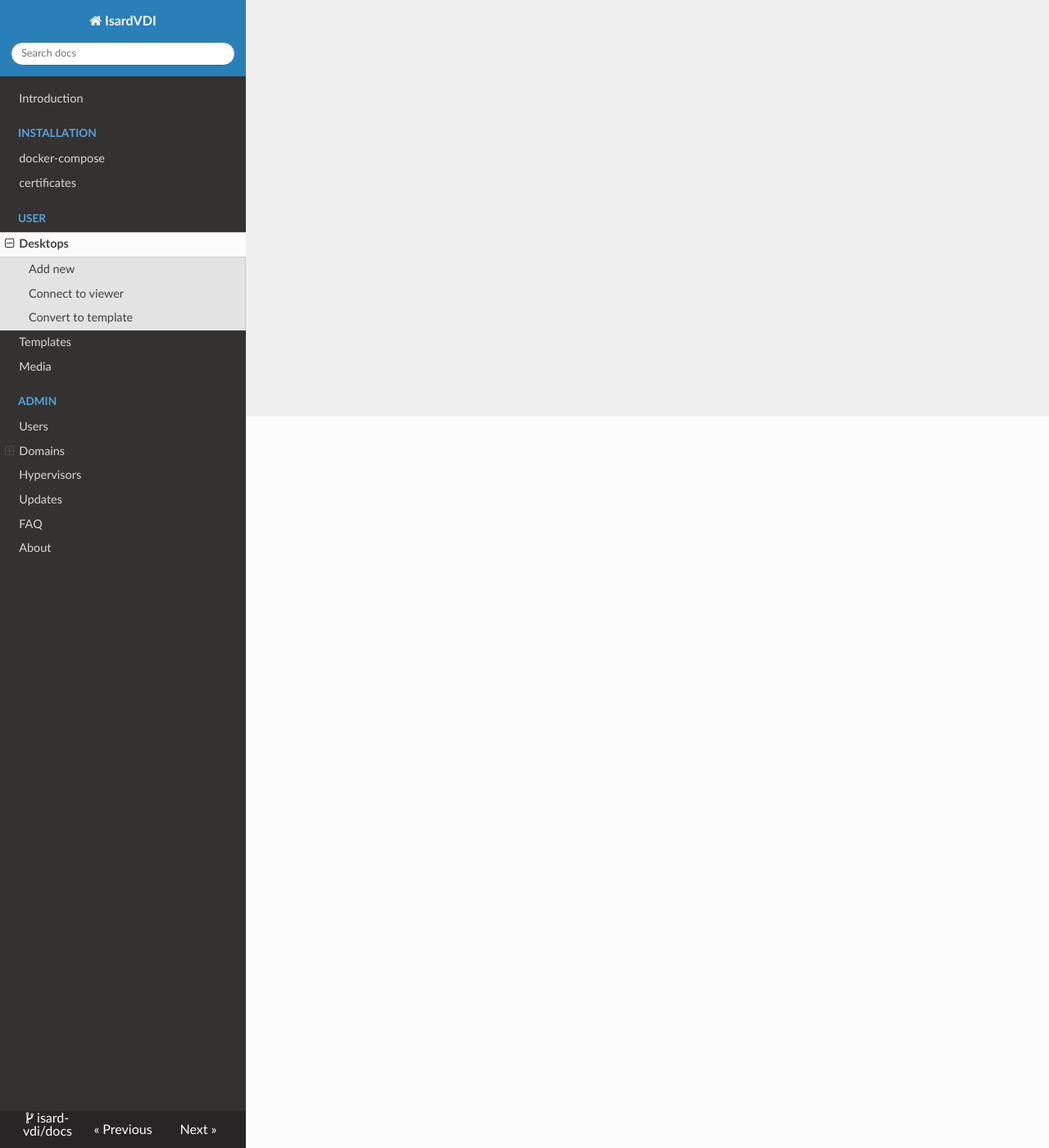
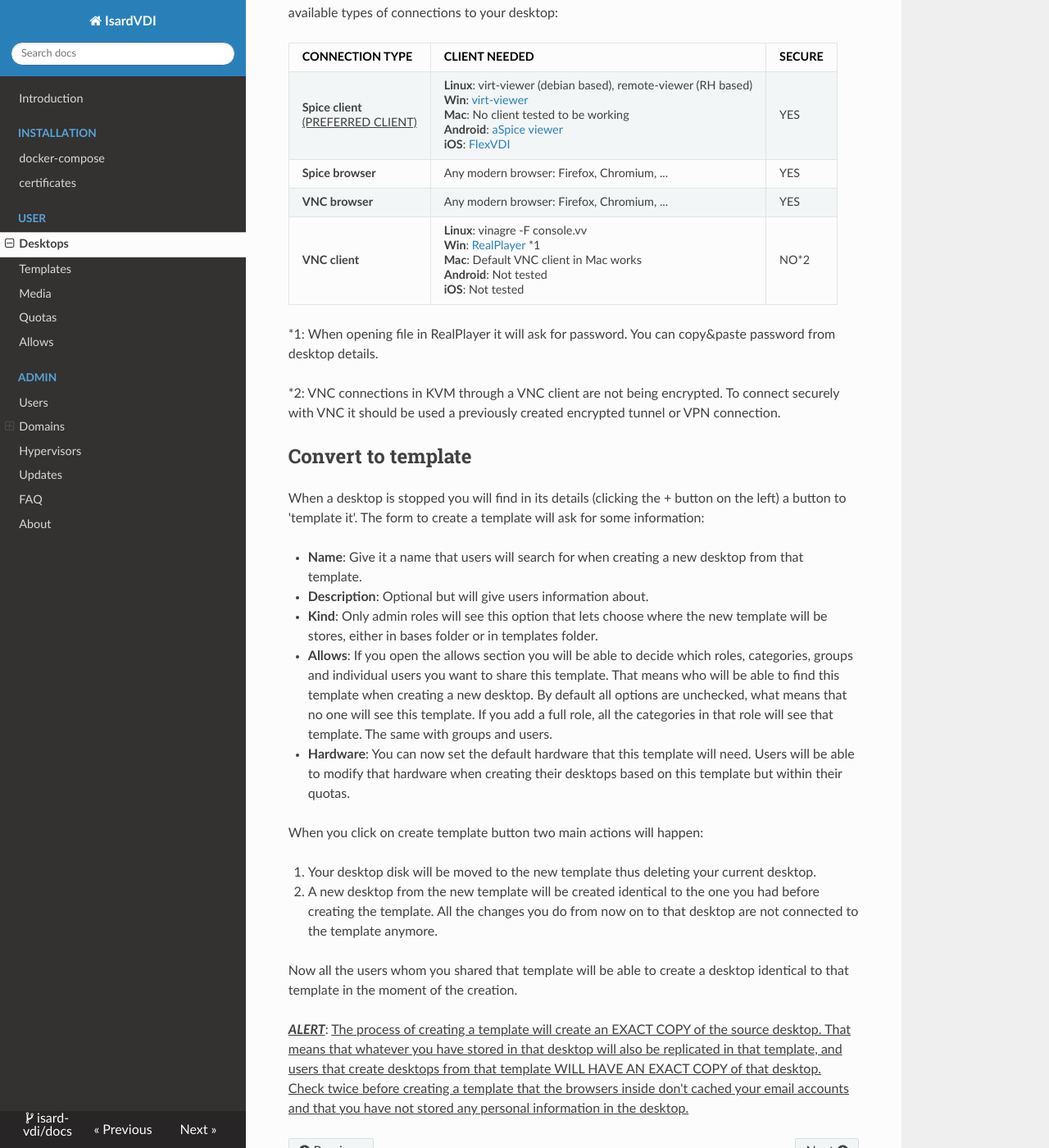
Before and after one commit to thebadjavi/docs, an MkDocs documentation site: the page built from docs/user/desktops.md, in a window 1280 px wide and 1400 px high, scrolled down 892 px. Shown: the whole window at 82% size. Built offline with MkDocs 1.6.1, drawn with Linux system fonts in a browser that asks for light colours; nearby versions of some CDN libraries; old or Windows-style settings are respelled for this version of MkDocs; some of the changed text lies outside the part shown.

Commit message:
writing a lot

```diff
--- a/docs/user/desktops.md
+++ b/docs/user/desktops.md
@@ -1,7 +1,54 @@
-# Desktops
+<h1>Desktops</h1>
 
-## Add new
+Desktops menú will allow you to manage your own desktops.
+
+[TOC]
+
+## Add new desktop
+
+You have a button on the top right corner that will open a modal form where you can choose a template desktop as a base for your new desktop and set the hardware within your user quota limits.
+
+NOTE: If there are no templates to choose from you will need to [create one from an existing desktop](desktops.md#convert-to-template) or [create new one installing it from a downloaded media ISO](media.md#create-new-desktop-from-uploaded-media).
+
+You shoul fill the form an click on create desktop:
+
+- **Name**: Fill in your desired desktop name
+- **Description**: Give it a description (optional)
+- **Search an select template**: Find a template using the search input box provided that will filter template table list and click on the template you want to create your desktop from.
+- **Set hardware**: After selecting a template you will be shown with a button that opens a selection of hardware that you can choose for your new desktop, always within your user quota limits.
+
+After creating the desktop you will find it in stopped status with a green button to start it. If you start it, a modal viewer form will be shown where you can choose your connection type.
 
 ## Connect to viewer
 
+The first time you start a desktop you will be presented with a viewer selection form with all available types of connections to your desktop:
+
+| CONNECTION TYPE                                 | **CLIENT NEEDED**                                            | **SECURE** |
+| ----------------------------------------------- | ------------------------------------------------------------ | ---------- |
+| **Spice client**<br /><u>(PREFERRED CLIENT)</u> | **Linux**: virt-viewer (debian based), remote-viewer (RH based) <br />**Win**: [virt-viewer](https://virt-manager.org/download/sources/virt-viewer)<br />**Mac**: No client tested to be working<br />**Android**: [aSpice viewer](https://play.google.com/store/apps/details?id=com.iiordanov.freeaSPICE)<br />**iOS**: [FlexVDI](https://itunes.apple.com/us/app/flexvdi-client/id1051361263) | YES        |
+| **Spice browser**                               | Any modern browser: Firefox, Chromium, ...                   | YES        |
+| **VNC browser**                                 | Any modern browser: Firefox, Chromium, ...                   | YES        |
+| **VNC client**                                  | **Linux**: vinagre -F console.vv <br />**Win**: [RealPlayer](https://www.realvnc.com/en/connect/download/viewer/linux/) *1<br />**Mac**: Default VNC client in Mac works<br />**Android**: Not tested<br />**iOS**: Not tested | NO*2       |
+
+*1: When opening file in RealPlayer it will ask for password. You can copy&paste password from desktop details.
+
+*2: VNC connections in KVM through a VNC client are not being encrypted. To connect securely with VNC it should be used a previously created encrypted tunnel or VPN connection.
+
 ## Convert to template
+
+When a desktop is stopped you will find in its details (clicking the + button on the left) a button to 'template it'. The form to create a template will ask for some information:
+
+- **Name**: Give it a name that users will search for when creating a new desktop from that template.
+- **Description**: Optional but will give users information about.
+- **Kind**: Only admin roles will see this option that lets choose where the new template will be stores, either in bases folder or in templates folder.
+- **Allows**:  If you open the allows section you will be able to decide which roles, categories, groups and individual users you want to share this template. That means who will be able to find this template when creating a new desktop. By default all options are unchecked, what means that no one will see this template. If you add a full role, all the categories in that role will see that template. The same with groups and users.
+- **Hardware**: You can now set the default hardware that this template will need. Users will be able to modify that hardware when creating their desktops based on this template but within their quotas.
+
+When you click on create template button two main actions will happen:
+
+1. Your desktop disk will be moved to the new template thus deleting your current desktop.
+2. A new desktop from the new template will be created identical to the one you had before creating the template. All the changes you do from now on to that desktop are not connected to the template anymore.
+
+Now all the users whom you shared that template will be able to create a desktop identical to that template in the moment of the creation.
+
+**<u>*ALERT</u>***: <u>The process of creating a template will create an EXACT COPY of the source desktop. That means that whatever you have stored in that desktop will also be replicated in that template, and users that create desktops from that template WILL HAVE AN EXACT COPY of that desktop. Check twice before creating a template that the browsers inside don't cached your email accounts and that you have not stored any personal information in the desktop.</u>
--- a/mkdocs.yml
+++ b/mkdocs.yml
@@ -59,6 +59,8 @@ pages:
     - Desktops: user/desktops.md
     - Templates: user/templates.md
     - Media: user/media.md
+    - Quotas: user/quotas.md
+    - Allows: user/allows.md
 - Admin:
     - Users: admin/users.md
     - Domains:
```
Also changed, not shown: docs/install/docker-compose.md (+5 -5 lines), docs/user/media.md (+13 -1 lines), docs/user/allows.md (added), docs/user/quotas.md (added).
